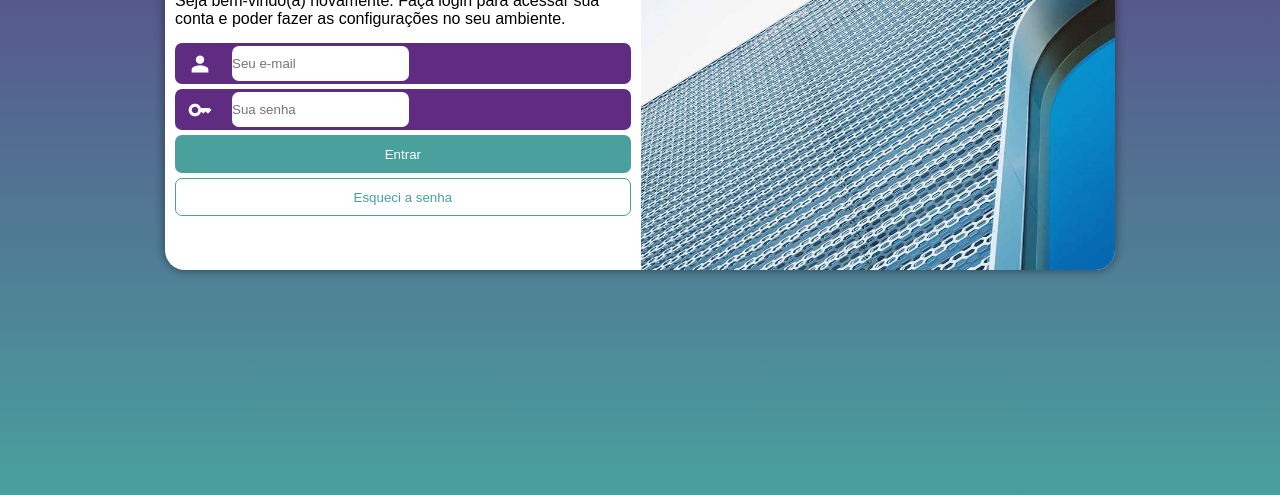
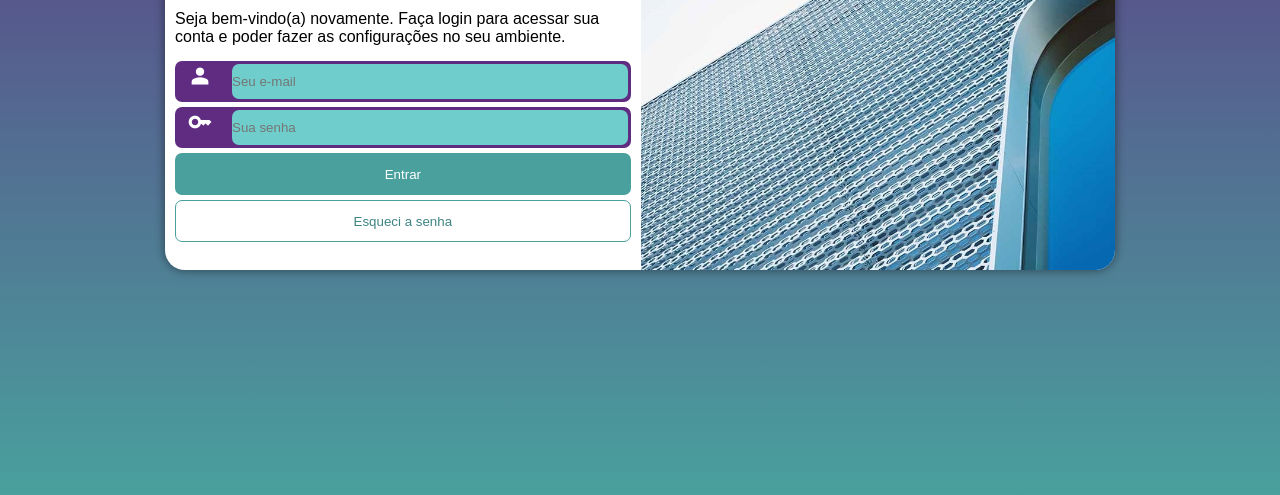
Before and after one commit to GalaxyHells/Login-Screen, a plain HTML site: page index.html in a window 1280 px wide. Shown: the part 305-800 px from the top of the page. Drawn offline with nearby package versions, Linux system fonts and the light colour scheme.

Commit message:
Update style.css

```diff
--- a/styles/style.css
+++ b/styles/style.css
@@ -18,21 +18,30 @@ body {
     font-size: 0.8em;
 }
 
+body h1 {
+    padding-bottom: 10px;
+}
+
 main {
+
+}
+
+    div#login {
         position: absolute;
         top: 50%;
         left: 50%;
 
         transform: translate(-50%, -50%);
-}
-
-    div#login {
         width: 250px;
-        height: 500px;
+        height: 515px;
 
         background-color: white;
         border-radius: 20px;
         box-shadow: 0px 0px 10px 1px rgba(0, 0, 0, 0.400);
+
+        align-items: center;
+        transition: width .3s, height .3s;
+        transition-timing-function: ease;
     }
 
         div#login p {
@@ -41,16 +50,16 @@ main {
 
         div#img {
             background: blue url(../public/images/post10.jpg) no-repeat;
-            background-position: right center;
+            background-position: left center;
 
             height: 190px;
+            width: 100%;
 
             border-radius: 20px 20px 0px 0px;
         }
 
         div#inner-login {
             padding: 10px;
-
         }
 
             div#inner-login h1 {
@@ -62,7 +71,7 @@ main {
                 border-radius: 7px;
                 padding: 3px;
                 display: flex;
-                    align-items: center;
+                align-self: center;
                 margin-bottom: 5px;
             }
 
@@ -75,6 +84,8 @@ main {
                     height: 35px;
                     border-radius: 7px;
                     border: none;
+                    width: 100%;
+                    background-color: rgb(111, 206, 203);
                 }
 
             input[type='submit'] {
@@ -83,16 +94,30 @@ main {
                 border: none;
 
                 width: 100%;
-                    height: 38px;
+                height: 42px;
                 margin-bottom: 5px;
                 border-radius: 7px;
+                cursor: pointer;
+            }
+
+                input[type='submit']:hover {
+                    background-color: #357270;
                 }
 
             input[type = "button"] {
                 background-color: white;
-                    color: #49a09d;
+                color: #3d8582;
                 border: 1px solid #49a09d;
                 width: 100%;
-                    height: 38px;
+                height: 42px;
                 border-radius: 7px;
+                cursor: pointer;
             }
+
+                input[type = "button"]::after {
+                    content: "a";
+                }
+
+                input[type = "button"]:hover {
+                    background-color: rgb(131, 219, 216);
+                }
```
Lines whose indentation alone changed are shown as unchanged.
